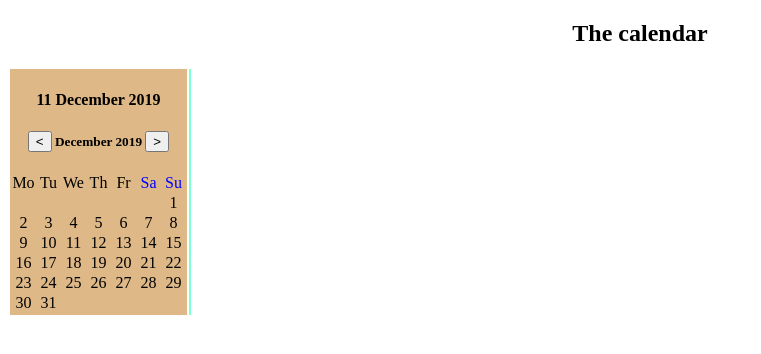
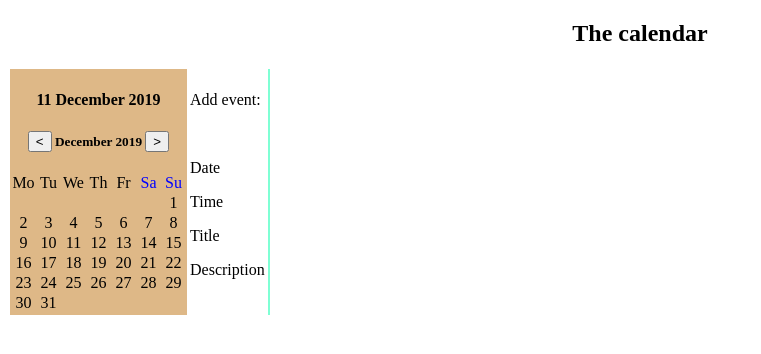
Before and after one commit to evssh/Calendar-on-Angular, an Angular app: page / in a window 1280 px wide. Shown: the top 354 px of the page, without its empty margins (0-761 px from the left). Built offline with nearby package versions, Linux system fonts and the light colour scheme.

Commit message:
Начало добавления формы ввода события

```diff
--- /dev/null
+++ b/src/app/add-event/add-event.component.html
@@ -0,0 +1,6 @@
+<p>Add event:</p>
+<br>
+<p>Date</p>
+<p>Time</p>
+<p>Title</p>
+<p>Description</p>
--- /dev/null
+++ b/src/app/add-event/add-event.component.ts
@@ -0,0 +1,15 @@
+import { Component, OnInit } from '@angular/core';
+
+@Component({
+  selector: 'app-add-event',
+  templateUrl: './add-event.component.html',
+  styleUrls: ['./add-event.component.scss']
+})
+export class AddEventComponent implements OnInit {
+
+  constructor() { }
+
+  ngOnInit() {
+  }
+
+}
--- a/src/app/app.component.html
+++ b/src/app/app.component.html
@@ -1,11 +1,14 @@
 <h2 style="text-align: center">The calendar</h2>
 <table style="align-self: baseline">
-  <tr style="vertical-align: 10px" >
-    <td style="background: burlywood">
+  <tr style="vertical-align: 10px;" >
+    <td style="background: burlywood;">
       <app-view
         (onAdd)="chooseDate($event)"
       ></app-view>
     </td>
+  <td>
+    <app-add-event></app-add-event>
+  </td>
     <td style="background: aquamarine; align-self: baseline">
       <app-day
         [day]="selectDay"
--- a/src/app/app.module.ts
+++ b/src/app/app.module.ts
@@ -5,12 +5,14 @@ import { AppComponent } from './app.component';
 import { ViewComponent } from './view/view.component';
 import { DayComponent } from './day/day.component';
 import {FormsModule} from '@angular/forms';
+import { AddEventComponent } from './add-event/add-event.component';
 
 @NgModule({
   declarations: [
     AppComponent,
     ViewComponent,
-    DayComponent
+    DayComponent,
+    AddEventComponent
   ],
   imports: [
     BrowserModule,
```
Also changed, not shown: src/app/add-event/add-event.component.scss (added).
